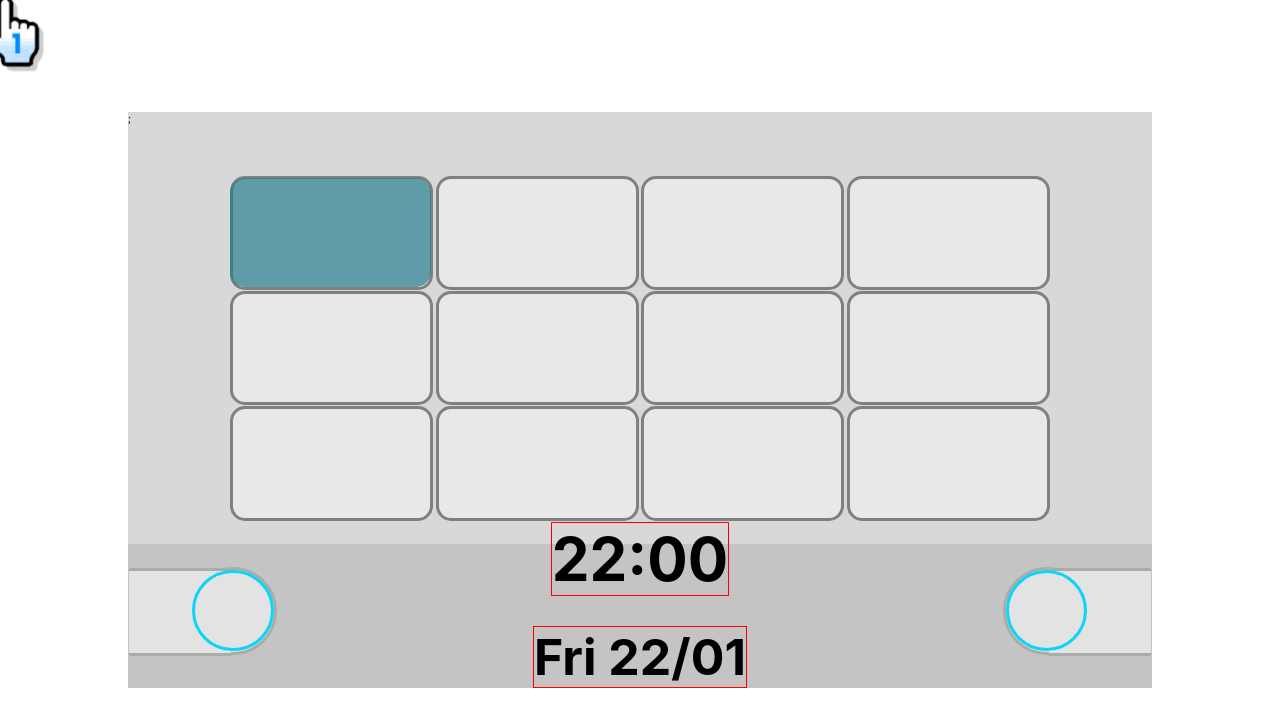
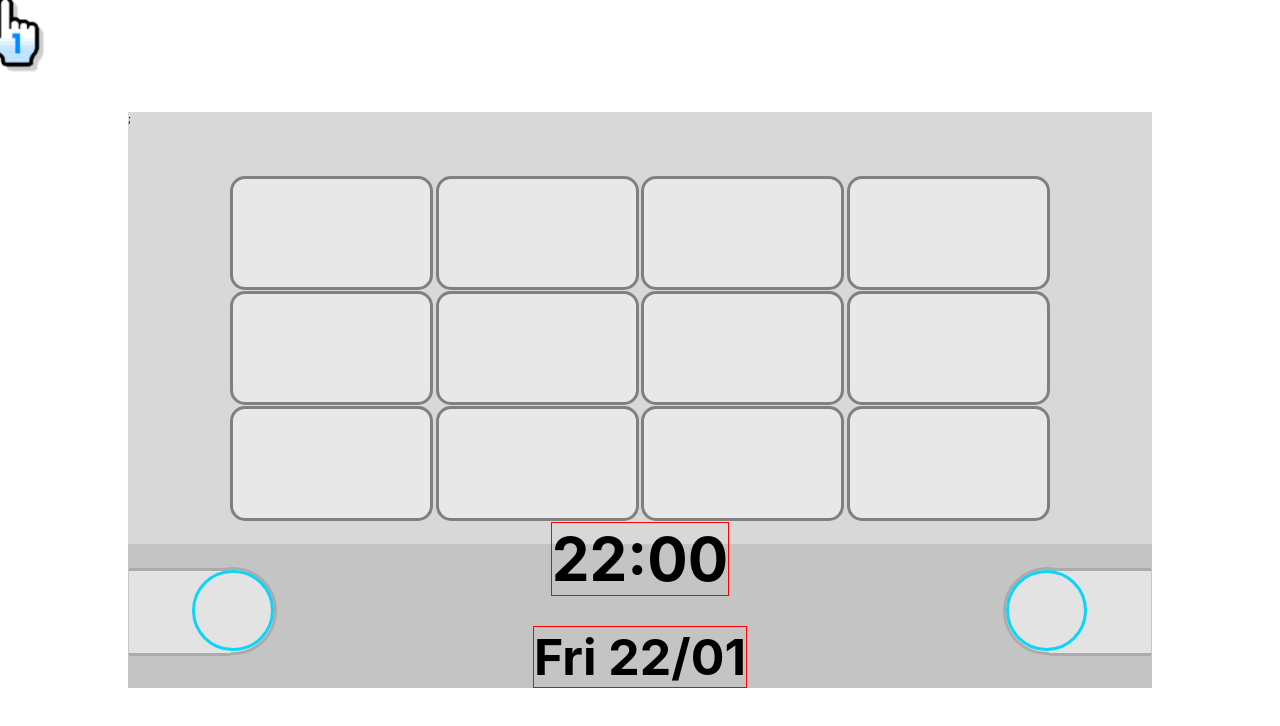
Before and after one commit to ethanloewen/wii-menu, a React (Create React App) app: page / in a window 1280 px wide. Shown: the top 726 px of the page. Built offline with nearby package versions, Linux system fonts and the light colour scheme.

Commit message:
Change fs to high z-index but hidden

```diff
--- a/src/components/Fullscreen.scss
+++ b/src/components/Fullscreen.scss
@@ -18,15 +18,16 @@
         align-items: center;
         justify-content: center;
 
-        height: 19%;
-        width: 19.6%;
-        margin-left: 10%;
-        margin-top: 6.4%;
+        height: 18.5%;
+        width: 18.8%;
+        margin-left: 10.4%;
+        margin-top: 6.5%;
 
-        opacity: 0.7;
+        // opacity: 0.7;
+        visibility: hidden;
 
         .buttons-container {
-            opacity: 0;
+            // opacity: 0;
 
             width: 100%;
             height: 100%;
```
